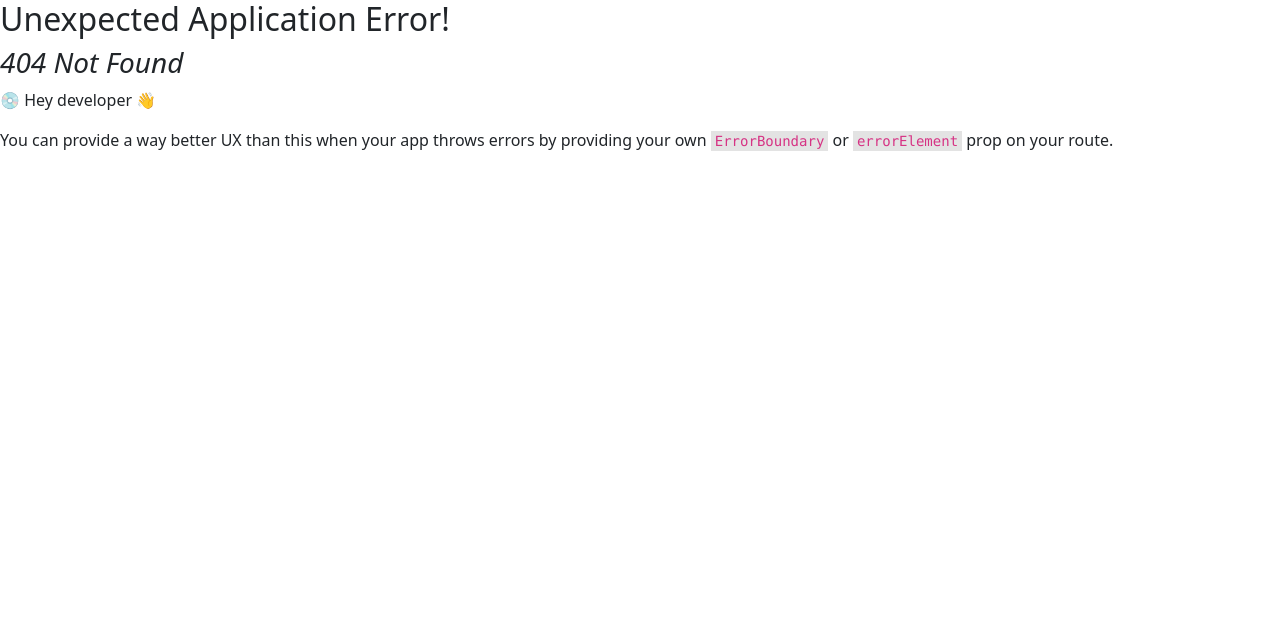
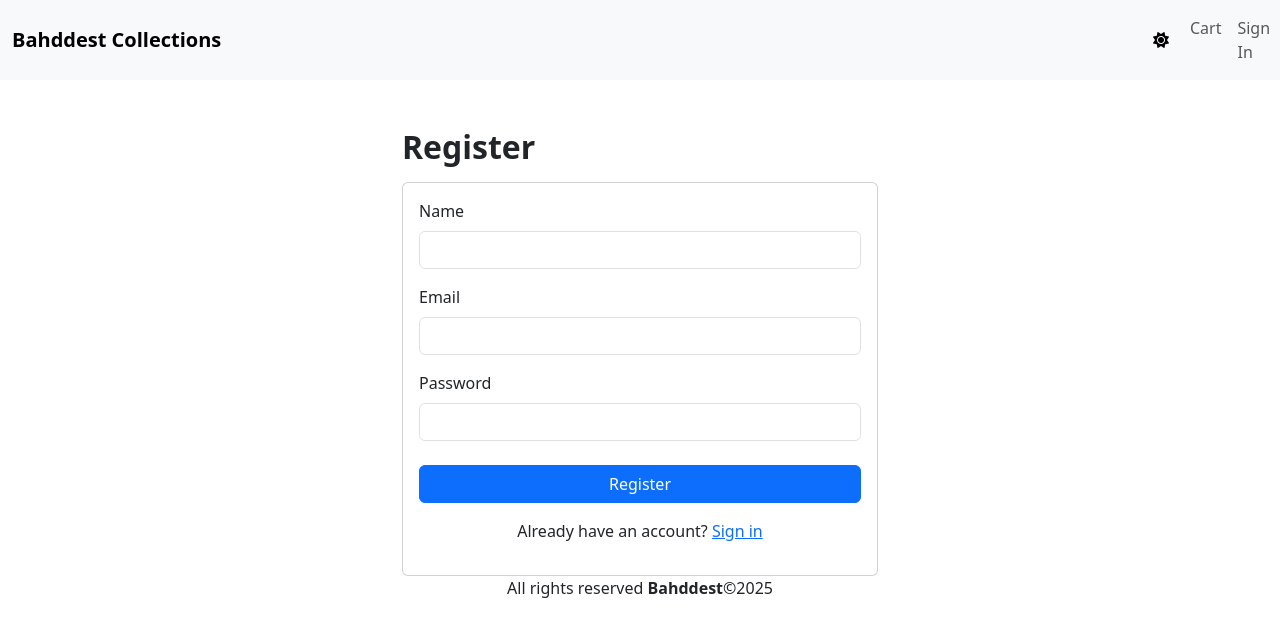
Before and after one commit to VictorUmekwe/E-commerce, a React (Vite) app in the folder frontend/: page /register in a window 1280 px wide. Before the commit this address had no page. Shown: the top 636 px of the page. Built offline with nearby package versions, Linux system fonts and the light colour scheme.

Commit message:
added admin middleware, login, register and user type

```diff
--- /dev/null
+++ b/frontend/src/features/auth/authApi.ts
@@ -0,0 +1,47 @@
+// src/features/auth/authApi.ts
+import { apiSlice } from "../../store/apiSlice";
+import type { User } from "../../types/User";
+
+interface LoginRequest {
+  email: string;
+  password: string;
+}
+
+interface RegisterRequest {
+  name: string;
+  email: string;
+  password: string;
+}
+
+export const authApi = apiSlice.injectEndpoints({
+  endpoints: (builder) => ({
+    register: builder.mutation<User, RegisterRequest>({
+      query: (data) => ({
+        url: "/auth/register",
+        method: "POST",
+        body: data,
+      }),
+    }),
+
+    login: builder.mutation<User, LoginRequest>({
+      query: (data) => ({
+        url: "/auth/login",
+        method: "POST",
+        body: data,
+      }),
+    }),
+
+    logout: builder.mutation<void, void>({
+      query: () => ({
+        url: "/auth/logout",
+        method: "POST",
+      }),
+    }),
+  }),
+});
+
+export const {
+  useRegisterMutation,
+  useLoginMutation,
+  useLogoutMutation,
+} = authApi;
--- a/frontend/src/features/auth/authSlice.ts
+++ b/frontend/src/features/auth/authSlice.ts
@@ -0,0 +1,31 @@
+import { createSlice } from "@reduxjs/toolkit";
+import type { User } from "../../types/User";
+import type { PayloadAction } from "@reduxjs/toolkit";
+
+type Authstate = {
+  user: User | null;
+};
+
+const initialState: Authstate = {
+  user: localStorage.getItem("user")
+    ? JSON.parse(localStorage.getItem("user")!)
+    : null,
+};
+const authSlice = createSlice({
+  name: "auth",
+  initialState,
+  reducers: {
+    setCredentials: (state, action:PayloadAction<User>) => {
+            state.user = action.payload
+            localStorage.setItem('user', JSON.stringify(action.payload))
+    },
+    logout: (state) => {
+          state.user = null;
+          localStorage.removeItem('user');
+    }
+  },
+});
+
+export const {setCredentials, logout} = authSlice.actions
+
+export default authSlice.reducer;
--- a/frontend/src/main.tsx
+++ b/frontend/src/main.tsx
@@ -15,6 +15,8 @@ import App from "./App";
 import HomePage from "./pages/HomePage.tsx";
 import ProductPage from "./pages/ProductPage.tsx";
 import CartPage from "./pages/CartPage.tsx";
+import LoginPage from "./pages/Login.tsx";
+import Register from "./pages/Register.tsx";
 
 
 
@@ -24,6 +26,8 @@ const router = createBrowserRouter(
          <Route index element={<HomePage/>}/>
          <Route path='product/:slug' element={<ProductPage/>}/>
          <Route path="cart" element={<CartPage />}/>
+         <Route path="signin" element={<LoginPage/>}/>
+         <Route path="register" element={<Register/>}/>
     </Route>
   )
 );
--- /dev/null
+++ b/frontend/src/pages/Login.tsx
@@ -0,0 +1,68 @@
+// src/pages/LoginPage.tsx
+import { useState } from "react";
+import { Form, Button, Container } from "react-bootstrap";
+import { useLoginMutation } from "../features/auth/authApi";
+import { useAppDispatch } from "../hooks/hooks";
+import { setCredentials } from "../features/auth/authSlice";
+import { Link, useNavigate, useLocation} from "react-router-dom";
+import toast from "react-hot-toast";
+import LoadingBox from "../components/LoadingBox";
+
+const LoginPage = () => {
+  const [email, setEmail] = useState("");
+  const [password, setPassword] = useState("");
+  const [login, {isLoading}] = useLoginMutation();
+  const dispatch = useAppDispatch();
+  const navigate = useNavigate();
+  const {search} = useLocation()
+  const redirectInUrl = new URLSearchParams(search).get('redirect')
+  const redirect = redirectInUrl ? redirectInUrl : '/'
+
+  const submitHandler = async (e: React.FormEvent) => {
+    e.preventDefault();
+    try {
+      const user = await login({ email, password }).unwrap();
+      dispatch(setCredentials(user));
+      toast.success("Logged in successfully");
+      navigate(redirect || "/");
+    // eslint-disable-next-line @typescript-eslint/no-explicit-any
+    } catch (err: any) {
+      toast.error(err?.data?.message || "Invalid credentials");
+    }
+  };
+
+      if (isLoading) {
+        return (
+          <div className="text-center my-5 display-3">
+            <LoadingBox />
+          </div>
+        );
+      }
+
+
+
+  return (
+
+    <Container className="mt-5" style={{ maxWidth: "500px" }}>
+      <h2 className="mb-3 fw-bold">Sign In</h2>
+      <Form onSubmit={submitHandler} className="card p-3">
+        <Form.Group className="mb-3">
+          <Form.Label>Email</Form.Label>
+          <Form.Control type="email" value={email} onChange={(e) => setEmail(e.target.value)} required />
+        </Form.Group>
+
+        <Form.Group className="mb-3">
+          <Form.Label>Password</Form.Label>
+          <Form.Control type="password" value={password} onChange={(e) => setPassword(e.target.value)} required />
+        </Form.Group>
+
+        <Button type="submit" variant="primary" className="w-100 mt-2">
+          Login
+        </Button>
+        <p className="text-sm-center mt-3">Don't have an account? <Link to="/register">Register</Link></p>
+      </Form>
+    </Container>
+  );
+};
+
+export default LoginPage;
--- /dev/null
+++ b/frontend/src/pages/Register.tsx
@@ -0,0 +1,107 @@
+import { Button, Container, Form } from "react-bootstrap";
+import { Link, useNavigate, useLocation } from "react-router-dom";
+import { useState } from "react";
+import { useRegisterMutation } from "../features/auth/authApi";
+import { setCredentials } from "../features/auth/authSlice";
+import { useAppDispatch } from "../hooks/hooks";
+import toast from "react-hot-toast";
+import LoadingBox from "../components/LoadingBox";
+
+const Register = () => {
+    const dispatch = useAppDispatch()
+    const navigate = useNavigate()
+     const {search} = useLocation()
+     const redirectInUrl = new URLSearchParams(search).get('redirect')
+  const redirect = redirectInUrl ? redirectInUrl : '/'
+
+    const [register, {isLoading} ] = useRegisterMutation()
+  const [formData, setFormData] = useState({
+    name: "",
+    email: "",
+    password: "",
+  });
+
+  const { name, email, password } = formData;
+
+
+
+  const submitHandler = async (e: React.FormEvent) => {
+    e.preventDefault();
+
+    if(formData.password.length < 6){
+    toast.error('Password cannot be less than 6 characters')
+  }else{
+   try {
+        const user = await register(formData).unwrap()
+        dispatch(setCredentials(user));
+        toast.success('User registered')
+        navigate( redirect || '/')
+     // eslint-disable-next-line @typescript-eslint/no-explicit-any
+     } catch (err: any) {
+        toast.error(err?.data?.message || 'Invalid credentials')
+     }
+  }
+
+  };
+
+
+        if (isLoading) {
+          return (
+            <div className="text-center my-5 display-3">
+              <LoadingBox />
+            </div>
+          );
+        }
+
+  return (
+    <Container className="mt-5" style={{ maxWidth: "500px" }}>
+      <h2 className="mb-3 fw-bold">Register</h2>
+      <Form onSubmit={submitHandler} className="card p-3">
+        <Form.Group className="mb-3">
+          <Form.Label>Name</Form.Label>
+          <Form.Control
+            type="text"
+            value={name}
+            onChange={(e) =>
+              setFormData({ ...formData, name: e.target.value })
+            }
+            required
+          />
+        </Form.Group>
+
+        <Form.Group className="mb-3">
+          <Form.Label>Email</Form.Label>
+          <Form.Control
+            type="email"
+            value={email}
+            onChange={(e) =>
+              setFormData({ ...formData, email: e.target.value })
+            }
+            required
+          />
+        </Form.Group>
+
+        <Form.Group className="mb-3">
+          <Form.Label>Password</Form.Label>
+          <Form.Control
+            type="password"
+            value={password}
+            onChange={(e) =>
+              setFormData({ ...formData, password: e.target.value })
+            }
+            required
+          />
+        </Form.Group>
+
+        <Button type="submit" variant="primary" className="w-100 mt-2">
+          Register
+        </Button>
+        <p className="text-sm-center pt-3">
+          Already have an account? <Link to="/signin">Sign in</Link>
+        </p>
+      </Form>
+    </Container>
+  );
+};
+
+export default Register;
--- a/frontend/src/store/store.ts
+++ b/frontend/src/store/store.ts
@@ -1,17 +1,20 @@
 import { configureStore } from "@reduxjs/toolkit";
 import { apiSlice } from "./apiSlice";
 import themeReducer from "../features/theme/themeSlice";
-import cartReducer from '../features/cart/cartSlice'
+import cartReducer from "../features/cart/cartSlice";
+import authReducer from "../features/auth/authSlice";
 
 export const store = configureStore({
-    reducer:{
-      [apiSlice.reducerPath]: apiSlice.reducer,
-      theme: themeReducer,
-      cart: cartReducer,
-    },
-    middleware: (getDefaultMiddleware) => getDefaultMiddleware().concat(apiSlice.middleware),
-    devTools: true,
-})
+  reducer: {
+    [apiSlice.reducerPath]: apiSlice.reducer,
+    theme: themeReducer,
+    cart: cartReducer,
+    auth: authReducer,
+  },
+  middleware: (getDefaultMiddleware) =>
+    getDefaultMiddleware().concat(apiSlice.middleware),
+  devTools: true,
+});
 
 export type RootState = ReturnType<typeof store.getState>;
 export type AppDispatch = typeof store.dispatch;
--- /dev/null
+++ b/frontend/src/types/User.ts
@@ -0,0 +1,8 @@
+export type User = {
+    _id: string;
+    name: string;
+    email: string;
+    isAdmin: boolean;
+    token?: string;
+
+}
```
Also changed, not shown: 2 other files (tests, documents, lock files or other folders).
